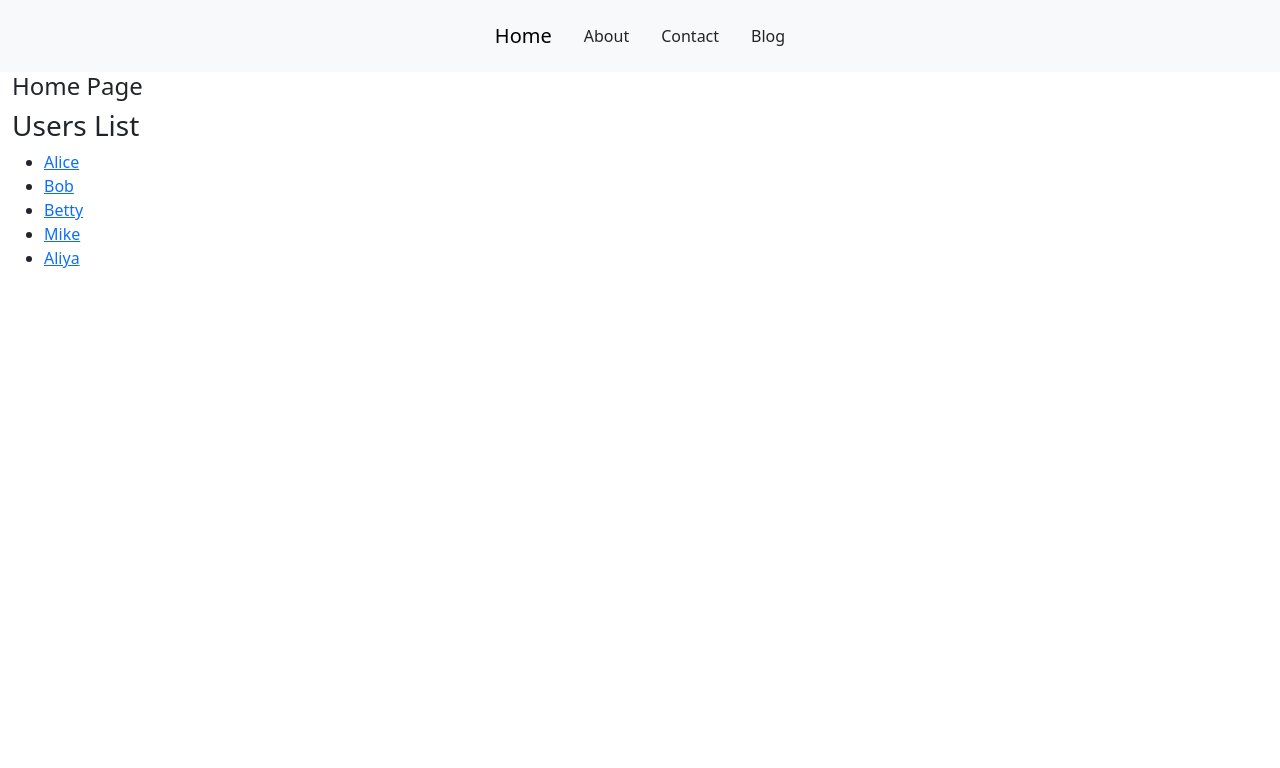
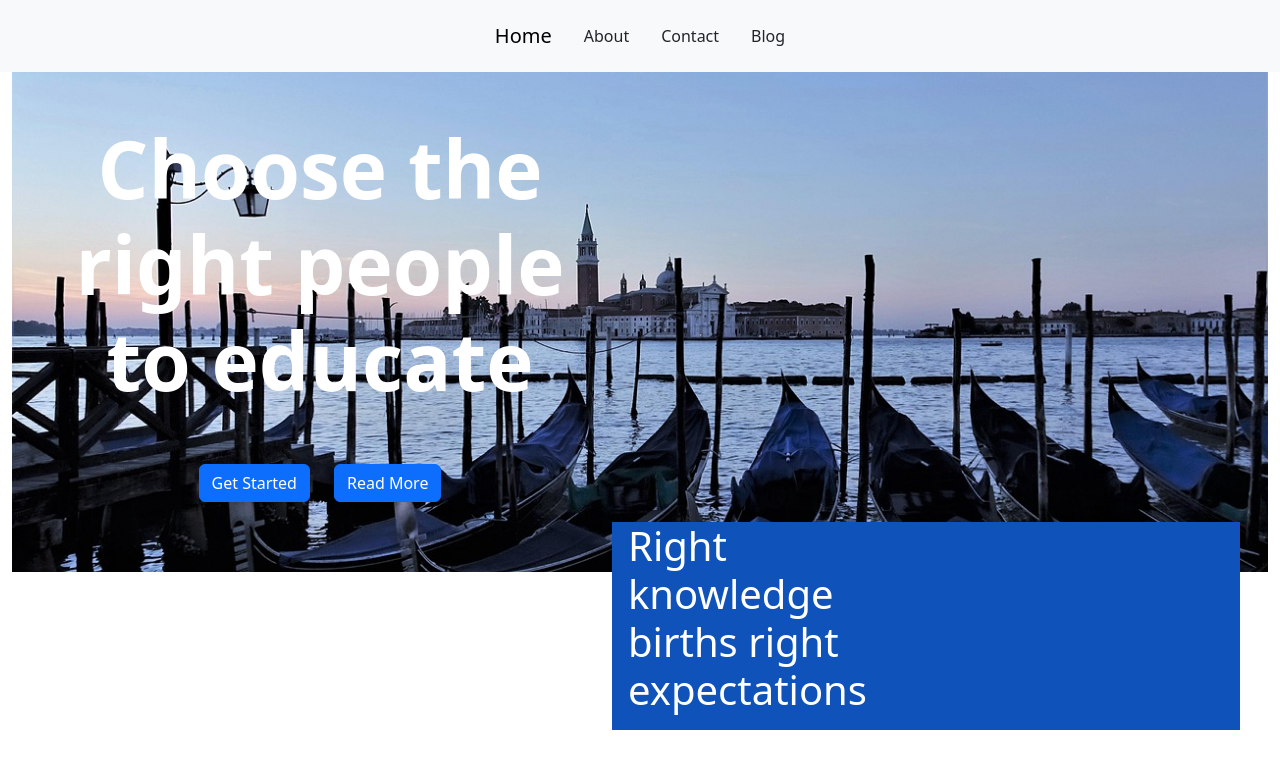
Before and after one commit to bhetea/Next-js-project, a Next.js app: page / in a window 1280 px wide. Shown: the top 768 px of the page. Built offline with nearby package versions, Linux system fonts and the light colour scheme.

Commit message:
Add Background Image to the home page

```diff
--- a/app/page.js
+++ b/app/page.js
@@ -1,11 +1,36 @@
-import 'bootstrap/dist/css/bootstrap.min.css';
-import Users from './components/Users';
+import "bootstrap/dist/css/bootstrap.min.css";
+import styles from "@/app/style.module.css";
 
 export default function Home() {
   return (
-    <div className='container-fluid '>
-      <h4>Home Page</h4>
-      <Users />
+    <div className="container-fluid ">
+      <div className={styles.backgroundimg}>
+        <div className="row">
+          <div className="col-md-6 text-center">
+            <h2 className="fw-bold py-5 px-5 text-white d-flex justify-content-center display-1 align-items-center">
+              Choose the right people <br />
+              to educate
+            </h2>
+            <div className="d-flex gap-4 justify-content-center">
+              <button className="btn btn-primary">Get Started</button>
+              <button className="btn btn-primary">Read More</button>
+            </div>
+          </div>
+
+          <div className="col-md-6">
+            <p></p>
+          </div>
+        </div>
+      </div>
+
+      <div className="w-50 h-25" style= {{ marginTop: '-50px', marginLeft: '600px', backgroundColor: '#0F52BA' }}>
+        <div className="row">
+          <div className="col-md-6">
+            <p className="px-3 text-white display-6">Right knowledge births right expectations</p>
+          </div>
+        </div>
+
+      </div>
     </div>
   );
 }
--- /dev/null
+++ b/app/style.module.css
@@ -0,0 +1,7 @@
+.backgroundimg {
+    background-image: url('/background.jpg');
+    background-size: cover;
+    background-position: center;
+    min-height: 500px;
+    width: 100%;
+  }
```
Also changed, not shown: public/background.jpg (added).
